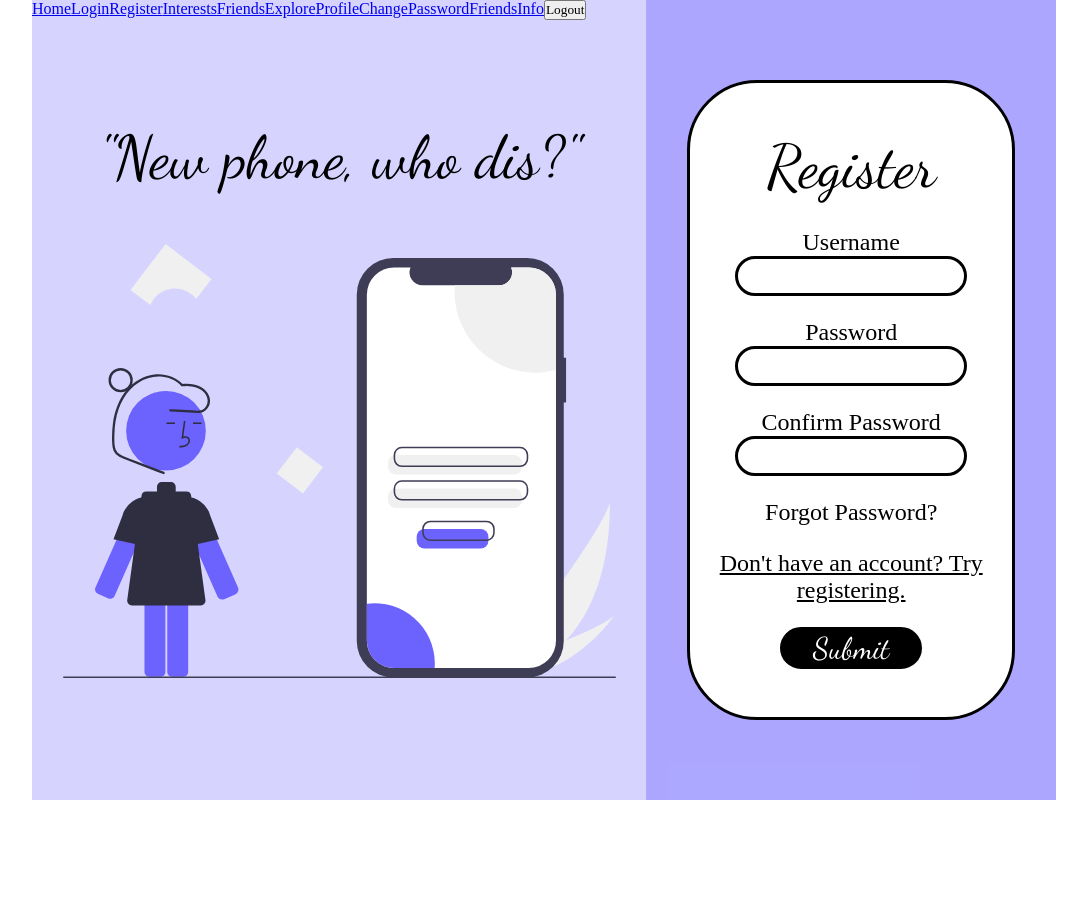
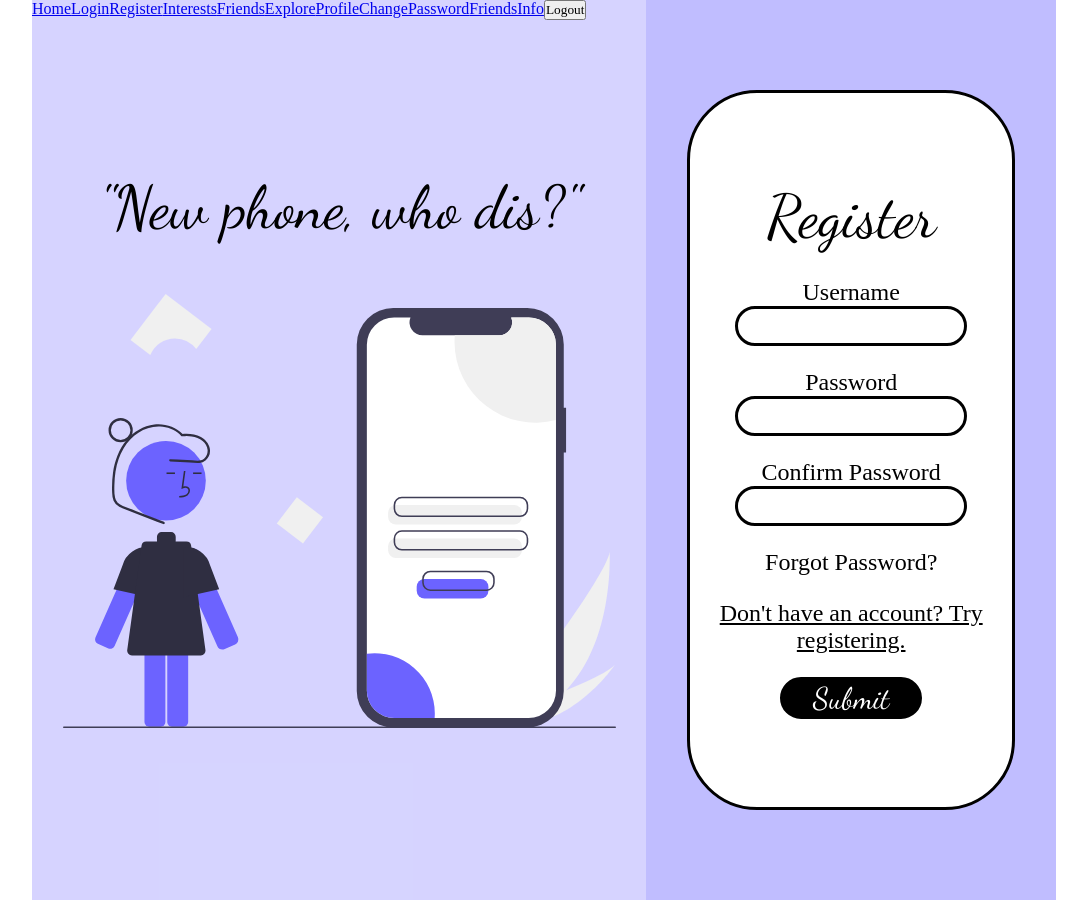
Before and after one commit to shivavishaal66215/strictlysocial, a React (Create React App) app in the folder client/: page /register in a window 1280 px wide. Shown: the whole page, without its empty margins (96-1183 px from the left). Before the commit the page ends 800 px from the top, so only its background shows below. Built offline with nearby package versions, Linux system fonts and the light colour scheme; no server answers.

Commit message:
changed UI color

```diff
--- a/client/src/styles/App.css
+++ b/client/src/styles/App.css
@@ -12,7 +12,7 @@ html {
 	min-width: 500px;
 	max-width: 1920px;
 	width: 100%;
-	min-height: 800px;
+	min-height: 900px;
 	height: 100%;
 }
 
--- a/client/src/styles/Login.css
+++ b/client/src/styles/Login.css
@@ -24,7 +24,7 @@
 	flex-direction: column;
 	justify-content: center;
 	align-items: center;
-	background-color: rgba(108, 99, 255, 0.4);
+	background-color: rgba(108, 99, 255, 0.2);
 }
 
 .Login-rightContainer-content {
--- a/client/src/styles/Register.css
+++ b/client/src/styles/Register.css
@@ -24,7 +24,7 @@
 	flex-direction: column;
 	justify-content: center;
 	align-items: center;
-	background-color: rgba(108, 99, 255, 0.4);
+	background-color: rgba(108, 99, 255, 0.2);
 }
 
 .Register-rightContainer-content {
```
